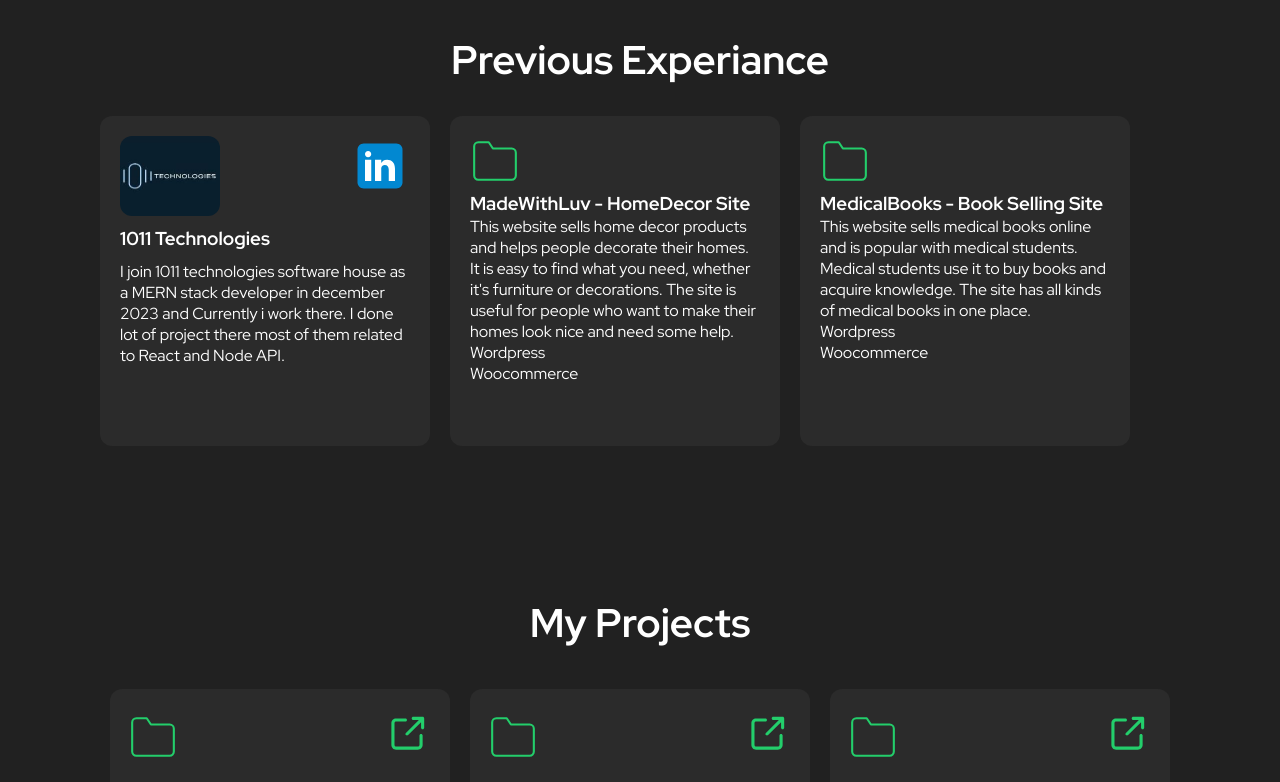
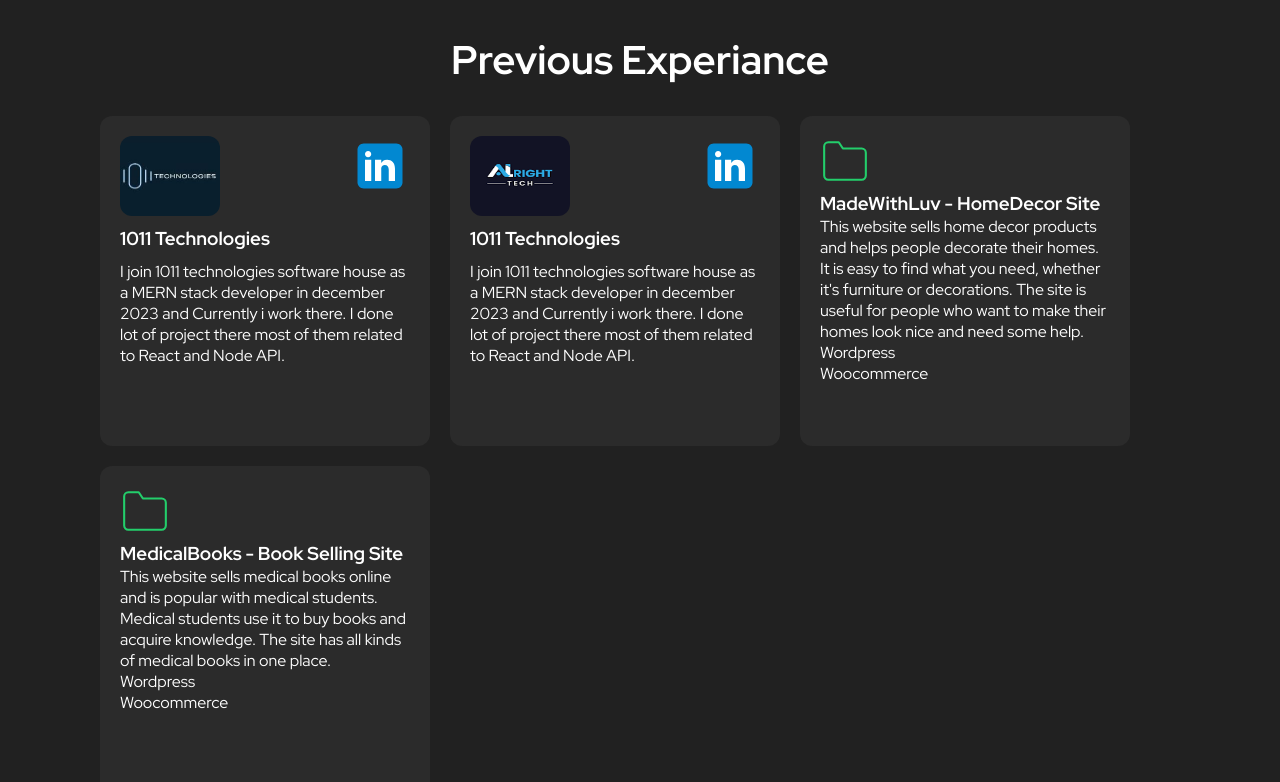
Before and after one commit to kamrancompany/My-Portfolio, a React (Create React App) app: page / in a window 1280 px wide. Shown: the part 1498-2280 px from the top of the page. Built offline with nearby package versions, Linux system fonts and the light colour scheme.

Commit message:
update experiance card 2

```diff
--- a/src/components/Experiance/Experiance.tsx
+++ b/src/components/Experiance/Experiance.tsx
@@ -2,6 +2,7 @@
 import { Container } from "./styles";
 import ScrollAnimation from "react-animate-on-scroll";
 import img1011 from "../../assets/1011.jpg";
+import alright from "../../assets/alright.png";
 import linkedin from "../../assets/linkedin.svg";
 export function Experiance() {
   return (
@@ -45,6 +46,60 @@
                 <div className="project-links">
                   <a
                     href="https://www.linkedin.com/company/1011technologies/about/"
+                    target="_blank"
+                    rel="noreferrer"
+                  >
+                    <img
+                      src={linkedin}
+                      alt="Visit site"
+                      style={{ width: "6rem", height: "6rem" }}
+                    />
+                  </a>
+                </div>
+              </div>
+            </header>
+            <div className="body">
+              <h3>1011 Technologies</h3>
+              <p style={{ marginTop: "1rem" }}>
+                I join 1011 technologies software house as a MERN stack
+                developer in december 2023 and Currently i work there. I done
+                lot of project there most of them related to React and Node API.
+              </p>
+            </div>
+          </div>
+        </ScrollAnimation>
+        <ScrollAnimation animateIn="flipInX">
+          <div
+            className="project"
+            style={{
+              width: "33rem",
+              height: "33rem",
+              borderRadius: "12px",
+              backgroundColor: "#2b2b2b",
+              padding: "2rem",
+            }}
+          >
+            <header>
+              <div
+                style={{
+                  display: "flex",
+                  justifyContent: "space-between",
+                  marginBottom: ".5rem",
+                }}
+              >
+                <div>
+                  <img
+                    src={alright}
+                    style={{
+                      width: "10rem",
+                      height: "8rem",
+                      borderRadius: "12px",
+                    }}
+                  />
+                </div>
+                <div className="project-links">
+                  <a
+                    href="https://www.linkedin.com/company/alright-tech/?originalSubdomain=pk"
                     target="_blank"
                     rel="noreferrer"
                   >
```
